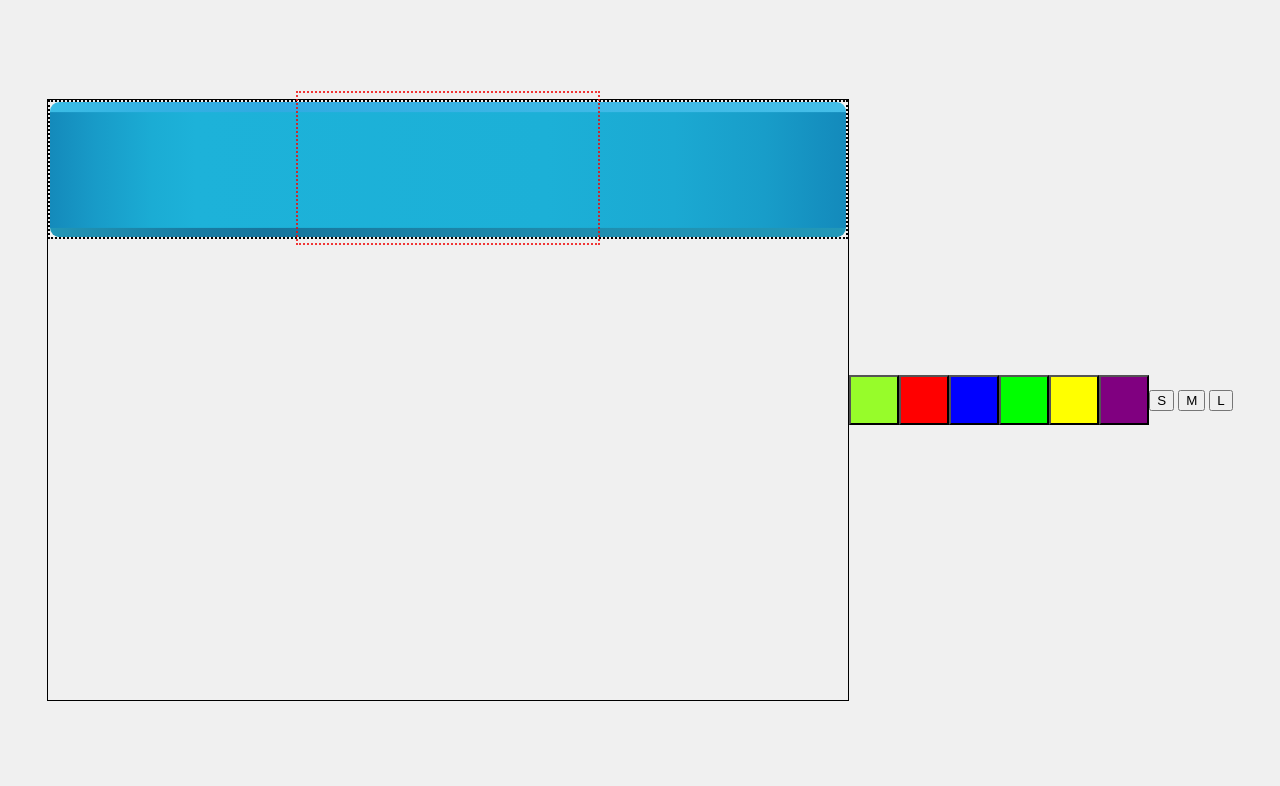
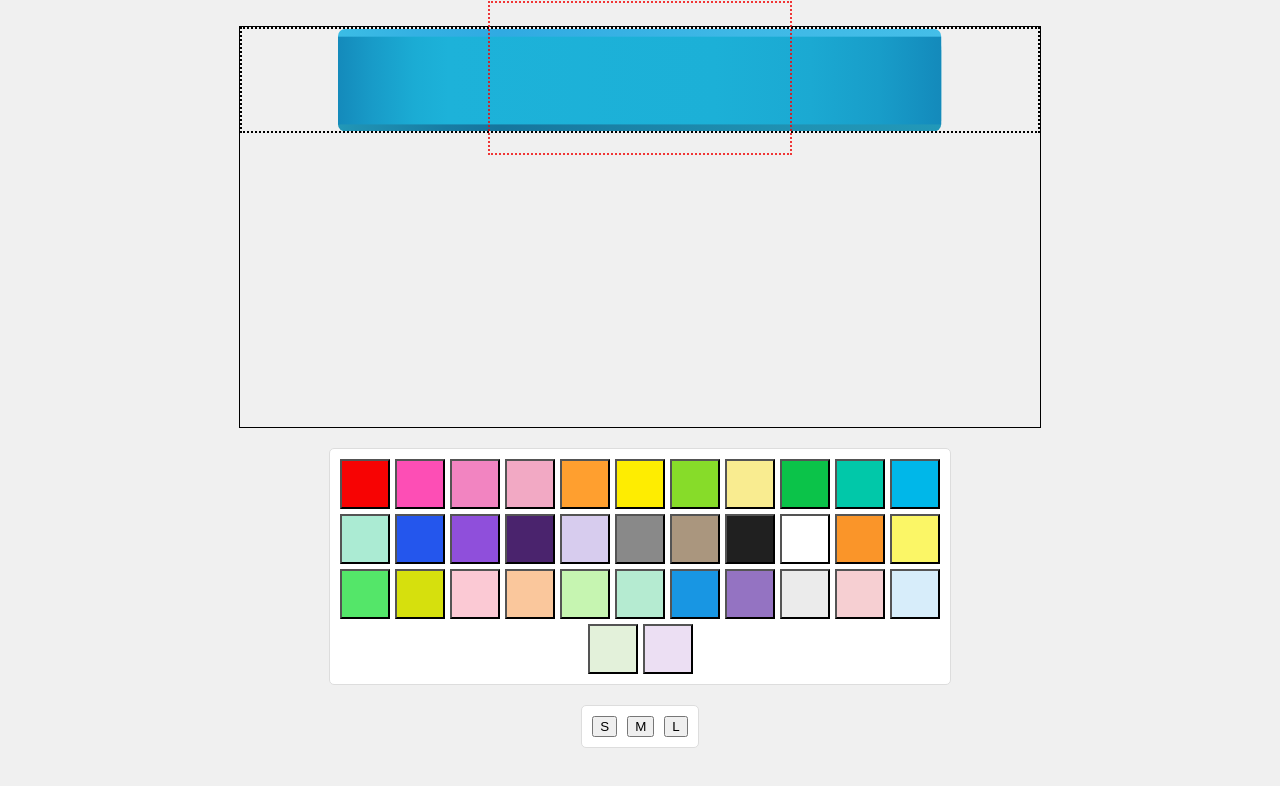
Before and after one commit to kim-su-mi/saysili, a plain HTML site: page index.html in a window 1280 px wide. Drawn offline with Linux system fonts and the light colour scheme.

Commit message:
color_and_size_change

```diff
--- a/css/styles.css
+++ b/css/styles.css
@@ -2,15 +2,18 @@ body {
     margin: 0;
     padding: 0;
     display: flex;
-    justify-content: center;
+    /* justify-content: center; */
+    flex-direction: column;  /* 세로 방향으로 배치 */
     align-items: center;
     height: 100vh;
     background-color: #f0f0f0;
+    gap: 20px;  /* 요소들 사이 간격 */
 }
 
 #container{
+    margin-top: 2%;
     width: 800px;
-    height: 600px;
+    height: 400px;
     border: 1px solid #000;
     position: relative;
     /* width: fit-content; */
@@ -30,9 +33,10 @@ body {
 } */
 #braceletImage {
     display: block;
-    width : "603.153px";
-    height : "87.732px";
+    width: 603.153px;  /* 기본 크기(S 사이즈)로 설정 */
+    height: 87.732px;
 }
+
 /* 작업 가능 영역을 이미지위에 띄우기위해 */
 .printable-area {
     position: absolute;
@@ -44,3 +48,25 @@ body {
     left: 30px;
     top: 30px;
 }
+
+/* 컬러피커와 사이즈피커 영역 스타일 */
+#colorPicker, #sizepicker {
+    display: flex;
+    gap: 10px;
+    padding: 10px;
+    border: 1px solid #ddd;
+    border-radius: 5px;
+    background-color: white;
+}
+/* 컬러피커 영역 스타일 */
+#colorPicker {
+    display: flex;
+    flex-wrap: wrap;  /* 버튼들이 여러 줄로 나오도록 설정 */
+    gap: 5px;  /* 버튼 사이의 간격 */
+    padding: 10px;
+    border: 1px solid #ddd;
+    border-radius: 5px;
+    background-color: white;
+    max-width: 600px;  /* 전체 너비 제한 */
+    justify-content: center;  /* 버튼들을 중앙 정렬 */
+}
--- a/index.html
+++ b/index.html
@@ -16,8 +16,8 @@
         <!-- 팔찌 이미지 띄우기 위한 배경 캔버스 -->
          <div id="bracelet">
             <!-- 방법1. canvas안쓰고 이미지에 바로 색상 변경 *이미지가 svg파일이어야함-->
-            <!-- <img id="braceletImage" src="images/bracelet.svg" alt="팔찌 이미지">-->
-            <object id="braceletImage" type="image/svg+xml" data="images/bracelet.svg"></object>
+            <img id="braceletImage" src="images/bracelet.svg" alt="팔찌 이미지">
+            <!-- <object id="braceletImage" type="image/svg+xml" data="images/bracelet.svg"></object> -->
             <!-- 방법2. canvas로 이미지 사진 변경 -->
             <!-- <canvas id="backgroundCanvas"> -->
             <!-- 작업 가능 영역 캔버스 -->
--- a/js/canvas.js
+++ b/js/canvas.js
@@ -45,7 +45,7 @@ document.addEventListener('DOMContentLoaded', function() {
     const colorPicker = document.getElementById('colorPicker');
 
     // SVG 내용 로드
-    fetch(braceletImage.data)
+    fetch(braceletImage.src)
         .then(response => response.text())
         .then(svgContent => {
             const parser = new DOMParser();
@@ -53,7 +53,42 @@ document.addEventListener('DOMContentLoaded', function() {
             braceletImage.parentNode.replaceChild(svgDoc.documentElement, braceletImage);
 
             // 색상 선택 버튼 생성
-            const colors = ['#97fc2a','#ff0000', '#0000ff', '#00ff00', '#ffff00', '#800080'];
+            const colors = ['#f70303',
+                '#fd4eb5',
+                '#f284c1',
+                '#f2a9c4',
+                '#ff9f2f',
+                '#feed01',
+                '#87dc29',
+                '#f9ec90',
+                '#0bc349',
+                '#01c8a9',
+                '#00b7e9',
+                '#abebd3',
+                '#2456ed',
+                '#8f4fdb',
+                '#4a236d',
+                '#d7ccee',
+                '#898989',
+                '#aa967e',
+                '#202020',
+                '#ffffff', //기본
+                '#fa9529',
+                '#fbf666',
+                '#54e669',
+                '#d6e00d',
+                '#fbc9d4',
+                '#fac79c',
+                '#c6f5b1',
+                '#b5ebd1',
+                '#1896e3',
+                '#9473c2', //야광
+                '#ebebeb',
+                '#f6cfd2',
+                '#d7edfa',
+                '#e3f1da',
+                '#ecdff3', // 투명
+            ];
             colors.forEach(color => {
                 const colorButton = document.createElement('button');
                 colorButton.style.backgroundColor = color;
@@ -62,6 +97,15 @@ document.addEventListener('DOMContentLoaded', function() {
                 colorButton.addEventListener('click', () => changeBraceletColor(color));
                 colorPicker.appendChild(colorButton);
             });
+
+            //SVG 요소에 ID 추가
+            const svgElement = document.querySelector('#bracelet svg');
+            svgElement.id = 'braceletSVG';
+
+            // 초기 크기를 S 사이즈로 설정
+            resizeBracelet('s');
+
+
         });
 
     // 색상 조정 helper 함수
@@ -107,29 +151,70 @@ document.addEventListener('DOMContentLoaded', function() {
     /**
      * 크기 변경에 대한 js
      */
-     document.getElementById('s-size').addEventListener('click', () => resizeBracelet('s'));
-     document.getElementById('m-size').addEventListener('click', () => resizeBracelet('m'));
-     document.getElementById('l-size').addEventListener('click', () => resizeBracelet('l'));
+    function resizeBracelet(size) {
+        const svgElement = document.querySelector('#braceletSVG');
+        if (!svgElement) return;
 
-     function resizeBracelet(size){
-        const braceletImage = document.getElementById('braceletImage');
-        switch(size){
-            case 's':
-                braceletImage.style.width = "603.153px";
-                braceletImage.style.height = "87.732px";
-                break;
-            case 'm':
-                braceletImage.style.width = "676.263px";
-                braceletImage.style.height = "91.387px";
-                break;
-            case 'l':
-                braceletImage.style.width = "731.095px";
-                braceletImage.style.height = "87.731px";
-                break;
+        const sizes = {
+            's': {
+                width: 603.153,
+                height: 102.346,
+                rects: {
+                    'cls-1': { y: 14.614, height: 87.732 },
+                    'cls-2': { y: 0, height: 87.732 },
+                    'cls-3': { y: 11.101, height: 87.732 },
+                    'cls-4': { y: 7.678, height: 87.732 }
+                }
+            },
+            'm': {
+                width: 676.263,
+                height: 102.387,
+                rects: {
+                    'cls-1': { y: 14.614, height: 87.732 },
+                    'cls-2': { y: 0, height: 87.732 },
+                    'cls-3': { y: 11.101, height: 87.732 },
+                    'cls-4': { y: 7.678, height: 87.732 }
+                }
+            },
+            'l': {
+                width: 731.095,
+                height: 102.731,
+                rects: {
+                    'cls-1': { y: 14.614, height: 87.732 },
+                    'cls-2': { y: 0, height: 87.732 },
+                    'cls-3': { y: 11.101, height: 87.732 },
+                    'cls-4': { y: 7.678, height: 87.732 }
+                }
+            }
+        };
+
+        const newSize = sizes[size];
+        if (newSize) {
+            // viewBox 속성 업데이트
+            svgElement.setAttribute('viewBox', `0 0 ${newSize.width} ${newSize.height}`);
+            svgElement.setAttribute('width', `${newSize.width}`);
+            svgElement.setAttribute('height', `${newSize.height}`);
+
+            // 각 rect 클래스별로 적절한 y좌표와 height 설정
+            Object.entries(newSize.rects).forEach(([className, values]) => {
+                const rect = svgElement.querySelector(`.${className}`);
+                if (rect) {
+                    rect.setAttribute('width', `${newSize.width}`);
+                    rect.setAttribute('y', `${values.y}`);
+                    rect.setAttribute('height', `${values.height}`);
+                }
+            });
+
+            // style 속성 업데이트
+            svgElement.style.width = `${newSize.width}px`;
+            svgElement.style.height = `${newSize.height}px`;
         }
-     }
+    }
 
-
+    // 크기 변경 버튼 이벤트 리스너 추가
+    document.getElementById('s-size').addEventListener('click', () => resizeBracelet('s'));
+    document.getElementById('m-size').addEventListener('click', () => resizeBracelet('m'));
+    document.getElementById('l-size').addEventListener('click', () => resizeBracelet('l'));
 
 
 
```
